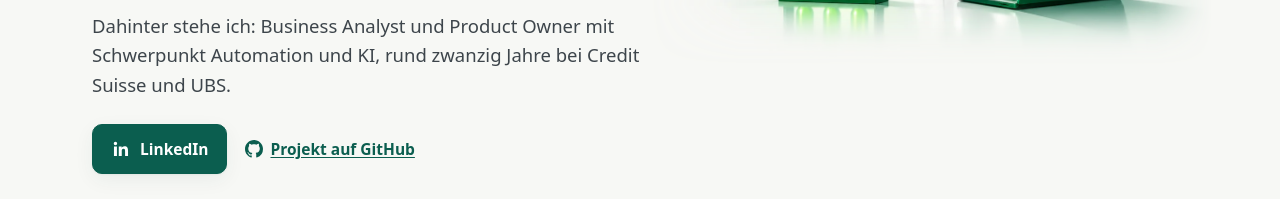
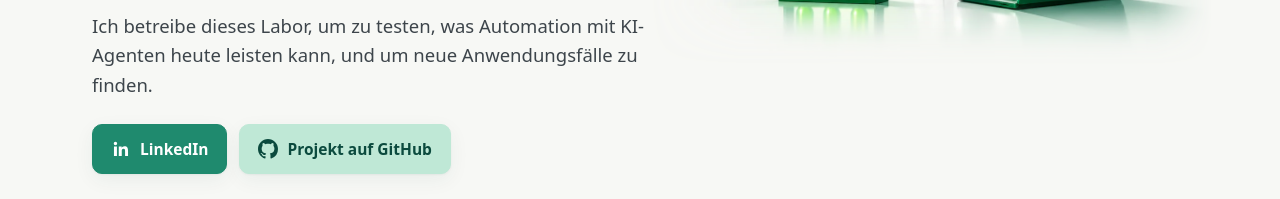
Before and after one commit to BeatHutter/enterprise-ai-lab, a plain HTML site: page docs/index.html in a window 1280 px wide. Shown: the part 527-726 px from the top of the page. Drawn offline with Linux system fonts and the light colour scheme.

Commit message:
Landingpage: Zweck des Labors statt Satz zur Person, Buttons LinkedIn und GitHub neu eingefärbt

```diff
--- a/docs/index.html
+++ b/docs/index.html
@@ -33,10 +33,10 @@
       <h1>Automation mit KI&#8209;Agenten nach Enterprise&#8209;Standard</h1>
       <p class="subline">Was in Unternehmensprozessen funktioniert, mit Guardrails, Governance und Messung gegen Sollwerte.</p>
       <p class="lead">In meinem Labor arbeitet ein KI-Agent in einer fiktiven Schweizer Firma mit: Offerten, Rechnungen, Monatsbericht, Posteingang. Was feste Regeln lösen können, erledigt ein Skript ohne KI. Der Agent darf lesen und Entwürfe anlegen. Buchen, versenden und zahlen bleibt beim Menschen (Human-in-the-Loop).</p>
-      <p class="lead">Dahinter stehe ich: Business Analyst und Product Owner mit Schwerpunkt Automation und KI, rund zwanzig Jahre bei Credit Suisse und UBS.</p>
+      <p class="lead">Ich betreibe dieses Labor, um zu testen, was Automation mit KI-Agenten heute leisten kann, und um neue Anwendungsfälle zu finden.</p>
       <div class="actions">
         <a class="btn primary" href="https://www.linkedin.com/in/beat-hutter-2687414b/" target="_blank" rel="noopener"><svg class="in" viewBox="0 0 24 24" fill="currentColor" aria-hidden="true"><path d="M20.45 20.45h-3.56v-5.57c0-1.33-.02-3.04-1.85-3.04-1.85 0-2.14 1.45-2.14 2.94v5.67H9.34V9h3.41v1.56h.05c.48-.9 1.64-1.85 3.37-1.85 3.6 0 4.27 2.37 4.27 5.46v6.28zM5.34 7.43a2.06 2.06 0 1 1 0-4.13 2.06 2.06 0 0 1 0 4.13zM7.12 20.45H3.56V9h3.56v11.45z"/></svg>LinkedIn</a>
-        <a class="btn-link" href="https://github.com/BeatHutter/enterprise-ai-lab" target="_blank" rel="noopener"><svg viewBox="0 0 16 16" fill="currentColor" aria-hidden="true"><path d="M8 0C3.58 0 0 3.58 0 8c0 3.54 2.29 6.53 5.47 7.59.4.07.55-.17.55-.38 0-.19-.01-.82-.01-1.49-2.01.37-2.53-.49-2.69-.94-.09-.23-.48-.94-.82-1.13-.28-.15-.68-.52-.01-.53.63-.01 1.08.58 1.23.82.72 1.21 1.87.87 2.33.66.07-.52.28-.87.51-1.07-1.78-.2-3.64-.89-3.64-3.95 0-.87.31-1.59.82-2.15-.08-.2-.36-1.02.08-2.12 0 0 .67-.21 2.2.82.64-.18 1.32-.27 2-.27.68 0 1.36.09 2 .27 1.53-1.04 2.2-.82 2.2-.82.44 1.1.16 1.92.08 2.12.51.56.82 1.27.82 2.15 0 3.07-1.87 3.75-3.65 3.95.29.25.54.73.54 1.48 0 1.07-.01 1.93-.01 2.2 0 .21.15.46.55.38A8.01 8.01 0 0 0 16 8c0-4.42-3.58-8-8-8z"/></svg>Projekt auf GitHub</a>
+        <a class="btn soft" href="https://github.com/BeatHutter/enterprise-ai-lab" target="_blank" rel="noopener"><svg viewBox="0 0 16 16" fill="currentColor" aria-hidden="true"><path d="M8 0C3.58 0 0 3.58 0 8c0 3.54 2.29 6.53 5.47 7.59.4.07.55-.17.55-.38 0-.19-.01-.82-.01-1.49-2.01.37-2.53-.49-2.69-.94-.09-.23-.48-.94-.82-1.13-.28-.15-.68-.52-.01-.53.63-.01 1.08.58 1.23.82.72 1.21 1.87.87 2.33.66.07-.52.28-.87.51-1.07-1.78-.2-3.64-.89-3.64-3.95 0-.87.31-1.59.82-2.15-.08-.2-.36-1.02.08-2.12 0 0 .67-.21 2.2.82.64-.18 1.32-.27 2-.27.68 0 1.36.09 2 .27 1.53-1.04 2.2-.82 2.2-.82.44 1.1.16 1.92.08 2.12.51.56.82 1.27.82 2.15 0 3.07-1.87 3.75-3.65 3.95.29.25.54.73.54 1.48 0 1.07-.01 1.93-.01 2.2 0 .21.15.46.55.38A8.01 8.01 0 0 0 16 8c0-4.42-3.58-8-8-8z"/></svg>Projekt auf GitHub</a>
       </div>
       </div>
       <figure class="hero-art">
--- a/docs/style.css
+++ b/docs/style.css
@@ -87,8 +87,11 @@ h1 { font-size: clamp(30px, 3.4vw, 44px); line-height: 1.1; letter-spacing: -.02
   transition: transform .2s ease, box-shadow .2s ease, background-color .2s ease;
 }
 .btn svg { width: 20px; height: 20px; flex: none; }
-.btn.primary { background: var(--green-800); border-color: var(--green-800); color: #fff; }
-.btn.primary:hover { background: var(--green-900); }
+/* Hauptbutton (LinkedIn) in Smaragd, zweiter Button (GitHub) in Mint */
+.btn.primary { background: var(--green-600); border-color: var(--green-600); color: #fff; }
+.btn.primary:hover { background: var(--green-800); border-color: var(--green-800); }
+.btn.soft { background: var(--green-200); border-color: var(--green-200); color: var(--green-900); }
+.btn.soft:hover { background: #aee0ca; border-color: #aee0ca; }
 .btn:hover { text-decoration: none; transform: translateY(-1px); box-shadow: var(--shadow-hover); }
 .btn .in { color: var(--green-800); }
 .btn.primary .in { color: #fff; }
```
Also changed, not shown: docs/en/index.html (+2 -2 lines).
